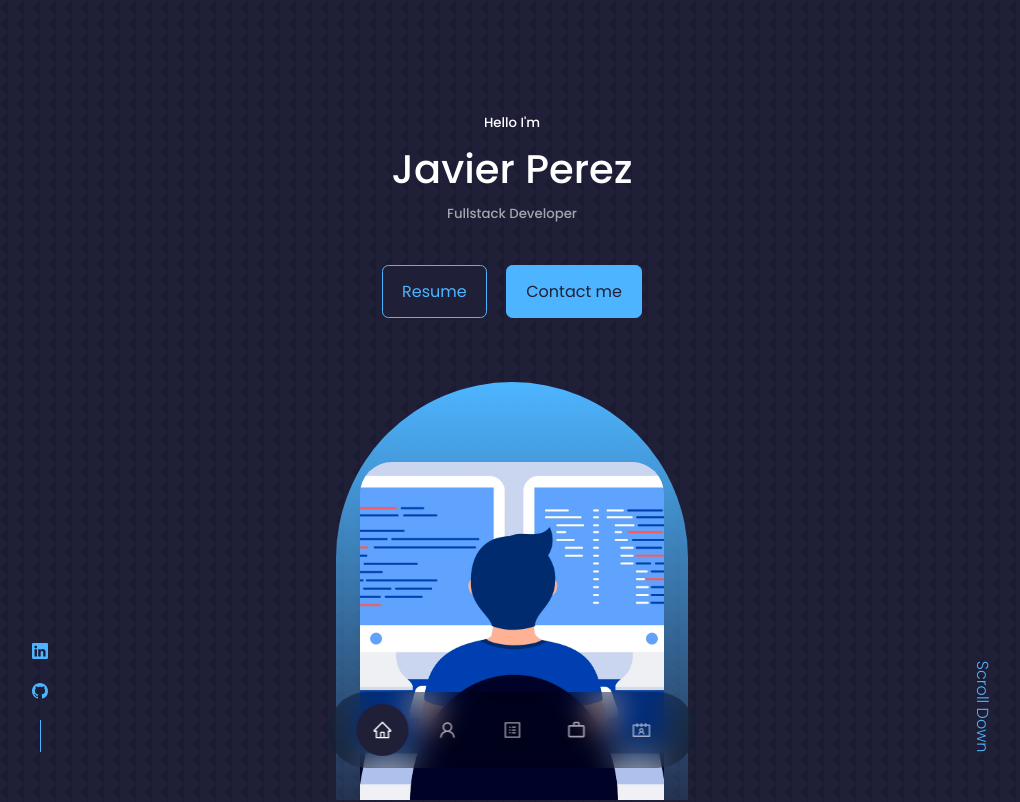
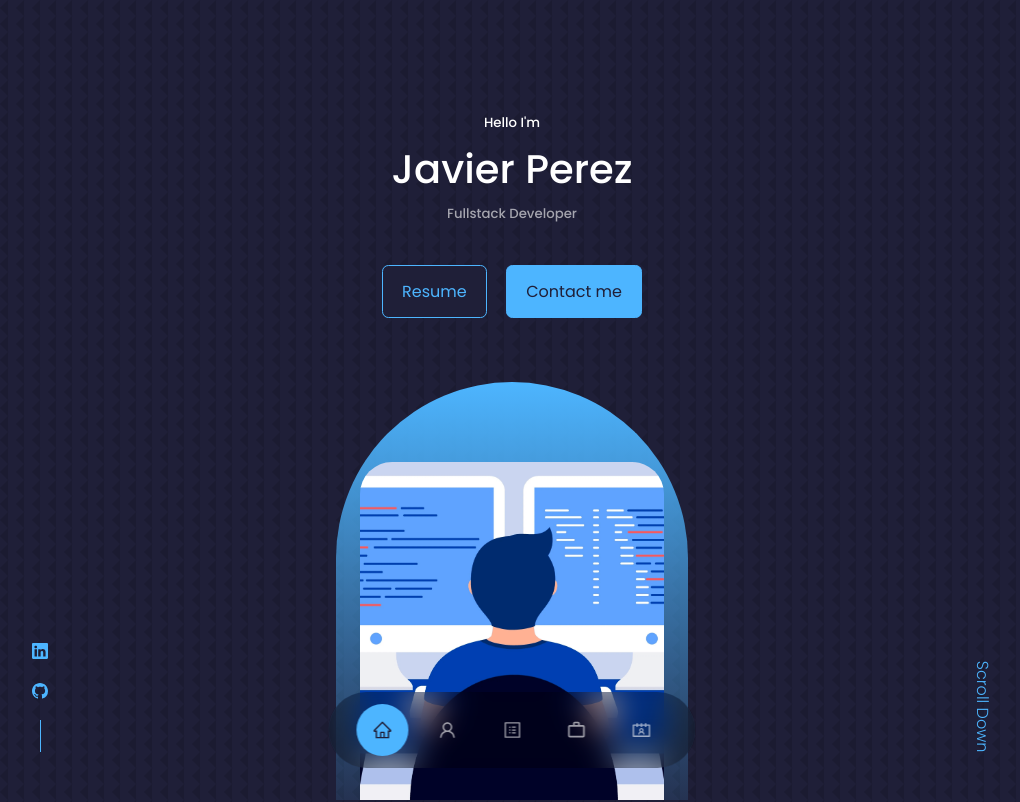
Before and after one commit to javierperez98/react_Portfolio, a React (Create React App) app: page / in a window 1280 px wide. Shown: the top 802 px of the page, without its empty margins (128-1148 px from the left). Built offline with nearby package versions, Linux system fonts and the light colour scheme.

Commit message:
update color

```diff
--- a/src/components/nav/nav.scss
+++ b/src/components/nav/nav.scss
@@ -24,8 +24,8 @@ nav {
       background: rgba(0, 0, 0, 0.3);
     }
     &.active {
-      background: $color-bg;
-      color: $color-white;
+      background: $color-prime;
+      color: $color-bg;
     }
   }
 }
```
